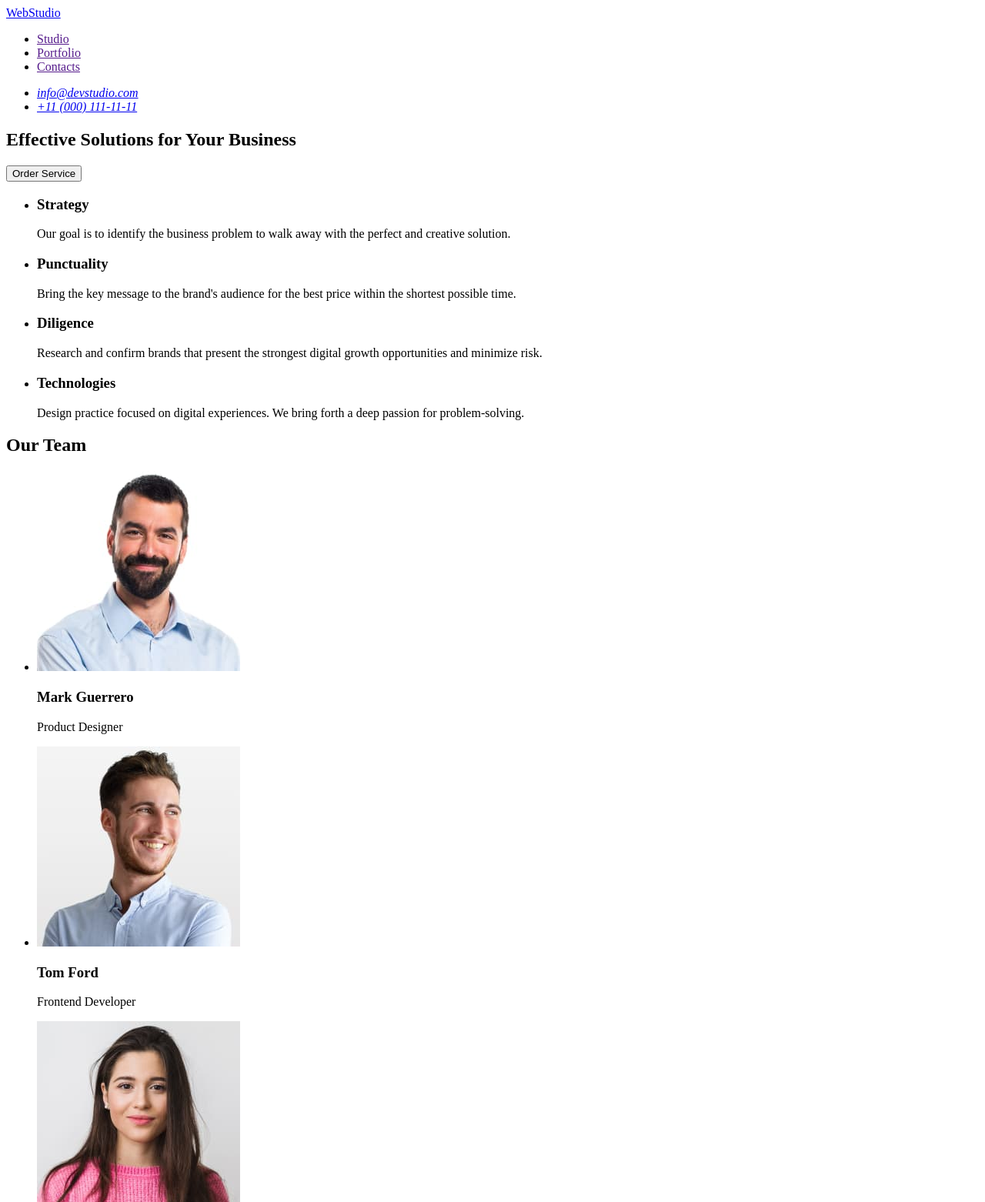
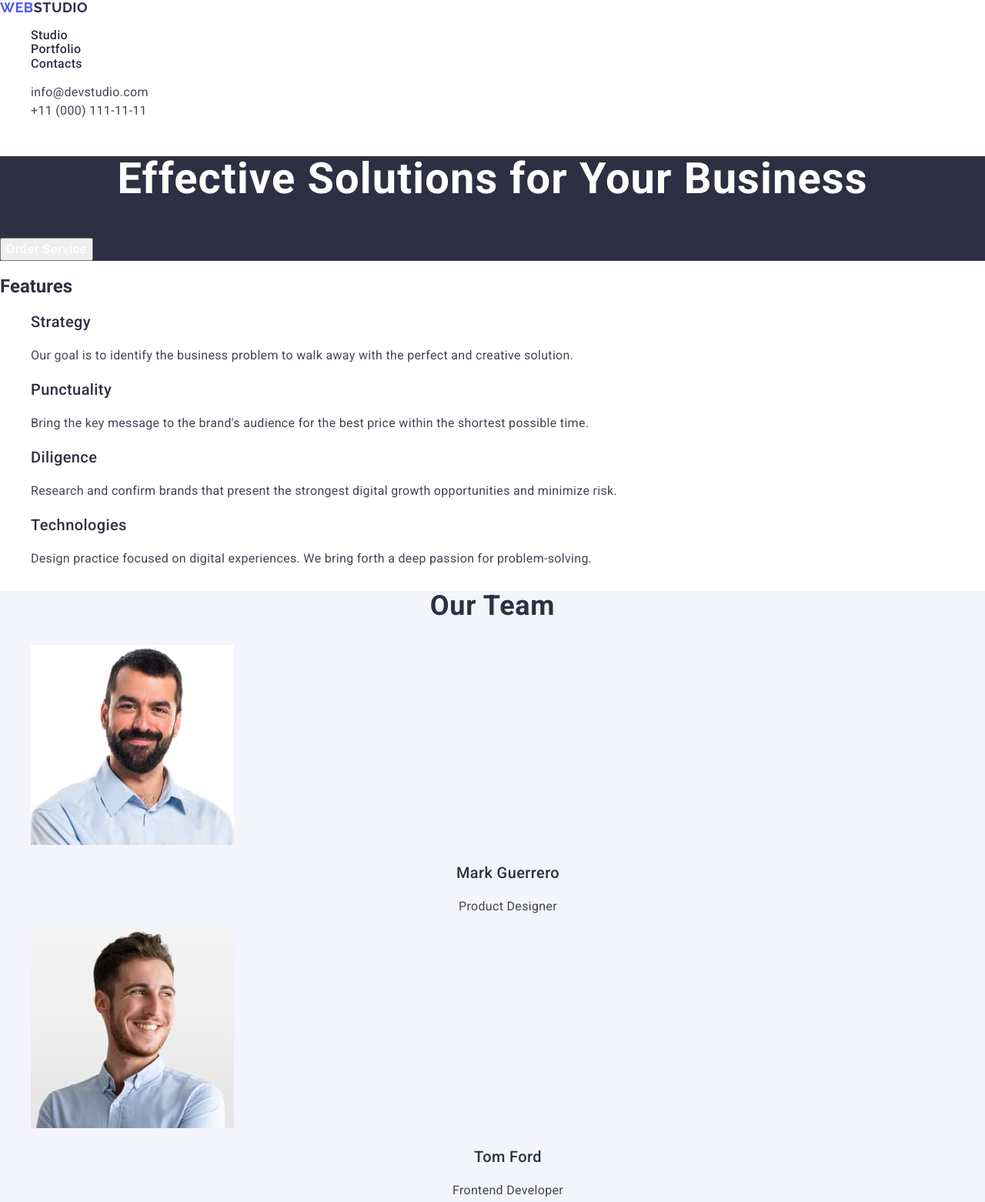
Before and after one commit to Mikosid/goit-markup-hw-02, a plain HTML site: page index.html in a window 1280 px wide. Shown: the top 1562 px of the page at 77% size. Drawn offline with nearby package versions, Linux system fonts and the light colour scheme.

Commit message:
goit-markup-hw-02

```diff
--- /dev/null
+++ b/css/style.css
@@ -0,0 +1,248 @@
+body {
+  font-family: "Roboto", sans-serif;
+  color: #2e2f42;
+  background-color: #fff;
+}
+
+ul {
+  list-style-type: none;
+}
+
+a {
+  text-decoration: none;
+}
+
+/* ===============HEADER=============== */
+
+.header-logo {
+  color: #2e2f42;
+  font-family: Raleway;
+  font-size: 18px;
+  font-weight: 700;
+  line-height: 1.16;
+  letter-spacing: 0.03em;
+  text-transform: uppercase;
+}
+
+.header-logo-color {
+  color: #4d5ae5;
+}
+
+.header-menu-link {
+  color: #2e2f42;
+  font-size: 16px;
+  font-weight: 500;
+  line-height: 1.15;
+  letter-spacing: 0.02em;
+}
+
+.header-menu-link:hover,
+.header-menu-link:focus {
+  color: #404bbf;
+}
+
+.header-address {
+}
+
+.header-address-list {
+}
+
+.header-address-item {
+}
+
+.header-address-link {
+  color: #434455;
+  font-size: 16px;
+  font-style: normal;
+  font-weight: 400;
+  line-height: 1.5;
+  letter-spacing: 0.02em;
+}
+
+.header-address-link:hover,
+.header-address-link:focus {
+  color: #404bbf;
+}
+
+/* ============================== */
+
+/* =============MAIN============== */
+
+.main-business {
+  background-color: #2e2f42;
+}
+
+.main-business-title {
+  color: #fff;
+  text-align: center;
+  font-size: 56px;
+  line-height: 1.07;
+  letter-spacing: 0.02em;
+}
+
+.main-business-btn {
+  color: #fff;
+  font-family: inherit;
+  font-size: 16px;
+  font-weight: 500;
+  line-height: 1.5;
+  letter-spacing: 0.04em;
+}
+
+.main-business-btn {
+  cursor: pointer;
+}
+
+.visually-hidden {
+  position: absolute;
+  width: 1px;
+  height: 1px;
+  margin: -1px;
+  border: 0;
+  padding: 0;
+
+  white-space: nowrap;
+  clip-path: inset(100%);
+  clip: rect(0 0 0 0);
+  overflow: hidden;
+}
+
+/* =========================== */
+
+/* =============FEATURES============== */
+
+.features {
+}
+
+.features-list {
+}
+
+.features-item {
+}
+
+.features-subtitle {
+  font-size: 20px;
+  font-weight: 500;
+  line-height: 1.2;
+  letter-spacing: 0.02em;
+}
+
+.features-item-text {
+  color: #434455;
+  font-size: 16px;
+  line-height: 1.5;
+  letter-spacing: 0.02em;
+}
+
+/* ============================== */
+
+/* ==============OUR TEAM================ */
+
+.our-team {
+}
+
+.our-team-title {
+  text-align: center;
+  font-size: 36px;
+  line-height: 1.11;
+  letter-spacing: 0.02em;
+  text-transform: capitalize;
+}
+
+.our-team-list {
+}
+
+.our-team-item {
+}
+
+.our-team-picture {
+}
+
+.our-team-subtitle {
+  text-align: center;
+  font-size: 20px;
+  font-weight: 500;
+  line-height: 1.2;
+  letter-spacing: 0.02em;
+}
+
+.our-team-text {
+  color: #434455;
+  text-align: center;
+  font-size: 16px;
+  line-height: 1.5;
+  letter-spacing: 0.02em;
+}
+
+.our-team {
+  background: #f4f4fd;
+}
+
+/* ============================== */
+
+/* ==============OUR PORTFOLIO================ */
+
+.portfolio {
+}
+
+.portfolio-title {
+  text-align: center;
+  font-size: 36px;
+  line-height: 1.11;
+  letter-spacing: 0.02em;
+  text-transform: capitalize;
+}
+
+.portfolio-list {
+}
+
+.portfolio-item {
+}
+
+.portfolio-picture {
+}
+
+.portfolio-subtitle {
+  font-size: 20px;
+  font-weight: 500;
+  line-height: 1.2;
+  letter-spacing: 0.02em;
+}
+
+.portfolio-text {
+  color: #434455;
+  font-size: 16px;
+  line-height: 1.5;
+  letter-spacing: 0.02em;
+}
+
+/* ============================== */
+
+/* ===============FOOTER=============== */
+
+.footer {
+  background: #2e2f42;
+}
+
+.footer-logo {
+  color: #f4f4fd;
+  font-family: Raleway;
+  font-size: 18px;
+  font-weight: 700;
+  line-height: 1.16;
+  letter-spacing: 0.03;
+  text-transform: uppercase;
+}
+
+.footer-logo-color {
+  color: #4d5ae5;
+}
+
+.footer-text {
+  color: #f4f4fd;
+  font-size: 16px;
+  line-height: 1.5;
+  letter-spacing: 0.02em;
+}
+
+/* ============================== */
--- a/index.html
+++ b/index.html
@@ -5,98 +5,158 @@
     <meta charset="UTF-8" />
     <meta name="viewport" content="width=device-width, initial-scale=1.0" />
     <title>Web Studio</title>
+    <link rel="stylesheet" href="https://cdn.jsdelivr.net/npm/modern-normalize@2.0.0/modern-normalize.min.css" />
+    <link rel="preconnect" href="https://fonts.googleapis.com" />
+    <link rel="preconnect" href="https://fonts.gstatic.com" crossorigin />
+    <link href="https://fonts.googleapis.com/css2?family=Raleway:wght@700&family=Roboto:wght@400;500;700&display=swap"
+        rel="stylesheet" />
+    <link rel="stylesheet" href="./css/style.css" />
 </head>
 
 <body>
-    <header>
-        <nav>
-            <a href="./index.html">WebStudio</a>
-            <ul>
+    <header class="header">
+        <nav class="header-navigation">
+            <a class="header-logo" href="./index.html"><span class="header-logo-color">Web</span>Studio</a>
+            <ul class="header-menu-list">
                 <li>
-                    <a href="">Studio</a>
+                    <a class="header-menu-link" href="">Studio</a>
                 </li>
                 <li>
-                    <a href="">Portfolio</a>
+                    <a class="header-menu-link" href="">Portfolio</a>
                 </li>
                 <li>
-                    <a href="">Contacts</a>
+                    <a class="header-menu-link" href="">Contacts</a>
                 </li>
             </ul>
         </nav>
-        <address>
-            <ul>
-                <li><a href="mailto:info@devstudio.com">info@devstudio.com</a></li>
-                <li><a href="tel:+110001111111">+11 (000) 111-11-11</a></li>
+
+        <address class="header-address">
+            <ul class="header-address-list">
+                <li class="header-address-item">
+                    <a class="header-address-link" href="mailto:info@devstudio.com">info@devstudio.com</a>
+                </li>
+                <li class="header-address-item">
+                    <a class="header-address-link" href="tel:+110001111111">+11 (000) 111-11-11</a>
+                </li>
             </ul>
         </address>
     </header>
-    <main>
-        <section>
-            <h1>Effective Solutions for Your Business</h1>
-            <button type="button">Order Service</button>
+
+    <main class="main">
+        <section class="main-business">
+            <h1 class="main-business-title">
+                Effective Solutions for Your Business
+            </h1>
+            <button type="button" class="main-business-btn">Order Service</button>
         </section>
-        <section>
-            <h2 hidden>Features</h2>
-            <ul>
-                <li>
-                    <h3>Strategy</h3>
-                    <p>
+        <section class="features">
+            <h2 class=".visually-hidden">Features</h2>
+            <ul class="features-list">
+                <li class="features-item">
+                    <h3 class="features-subtitle">Strategy</h3>
+                    <p class="features-item-text">
                         Our goal is to identify the business problem to walk away with the
                         perfect and creative solution.
                     </p>
                 </li>
-                <li>
-                    <h3>Punctuality</h3>
-                    <p>
+                <li class="features-item">
+                    <h3 class="features-subtitle">Punctuality</h3>
+                    <p class="features-item-text">
                         Bring the key message to the brand's audience for the best price
                         within the shortest possible time.
                     </p>
                 </li>
-                <li>
-                    <h3>Diligence</h3>
-                    <p>
+                <li class="features-item">
+                    <h3 class="features-subtitle">Diligence</h3>
+                    <p class="features-item-text">
                         Research and confirm brands that present the strongest digital
                         growth opportunities and minimize risk.
                     </p>
                 </li>
-                <li>
-                    <h3>Technologies</h3>
-                    <p>
+                <li class="features-item">
+                    <h3 class="features-subtitle">Technologies</h3>
+                    <p class="features-item-text">
                         Design practice focused on digital experiences. We bring forth a
                         deep passion for problem-solving.
                     </p>
                 </li>
             </ul>
         </section>
-        <section>
-            <h2>Our Team</h2>
-            <ul>
-                <li>
-                    <img src="./images/our-team-img-1.jpg" alt="Mark Guerrero" width="264" height="260" />
-                    <h3>Mark Guerrero</h3>
-                    <p>Product Designer</p>
+        <section class="our-team">
+            <h2 class="our-team-title">Our Team</h2>
+            <ul class="our-team-list">
+                <li class="our-team-item">
+                    <img class="our-team-picture" src="./images/our-team-img-1.jpg" alt="Mark Guerrero" width="264"
+                        height="260" />
+                    <h3 class="our-team-subtitle">Mark Guerrero</h3>
+                    <p class="our-team-text">Product Designer</p>
                 </li>
-                <li>
-                    <img src="./images/our-team-img-2.jpg" alt="Tom Ford" width="264" height="260" />
-                    <h3>Tom Ford</h3>
-                    <p>Frontend Developer</p>
+                <li class="our-team-item">
+                    <img class="our-team-picture" src="./images/our-team-img-2.jpg" alt="Tom Ford" width="264"
+                        height="260" />
+                    <h3 class="our-team-subtitle">Tom Ford</h3>
+                    <p class="our-team-text">Frontend Developer</p>
                 </li>
-                <li>
-                    <img src="./images/our-team-img-3.jpg" alt="Camila Garcia" width="264" height="260" />
-                    <h3>Camila Garcia</h3>
-                    <p>Marketing</p>
+                <li class="our-team-item">
+                    <img class="our-team-picture" src="./images/our-team-img-3.jpg" alt="Camila Garcia" width="264"
+                        height="260" />
+                    <h3 class="our-team-subtitle">Camila Garcia</h3>
+                    <p class="our-team-text">Marketing</p>
                 </li>
-                <li>
-                    <img src="./images/our-team-img-4.jpg" alt="Daniel Wilson" width="264" height="260" />
-                    <h3>Daniel Wilson</h3>
-                    <p>UI Designer</p>
+                <li class="our-team-item">
+                    <img class="our-team-picture" src="./images/our-team-img-4.jpg" alt="Daniel Wilson" width="264"
+                        height="260" />
+                    <h3 class="our-team-subtitle">Daniel Wilson</h3>
+                    <p class="our-team-text">UI Designer</p>
+                </li>
+            </ul>
+        </section>
+        <section class="portfolio">
+            <h2 class="portfolio-title">Our Portfolio</h2>
+            <ul class="portfolio-list">
+                <li class="portfolio-item">
+                    <img class="portfolio-picture" src="./images/banking-app.jpg" alt="Mark Guerrero" width="360"
+                        height="300" />
+                    <h3 class="portfolio-subtitle">Banking App</h3>
+                    <p class="portfolio-text">App</p>
+                </li>
+                <li class="portfolio-item">
+                    <img class="portfolio-picture" src="./images/cashless-payment.jpg" alt="Tom Ford" width="360"
+                        height="300" />
+                    <h3 class="portfolio-subtitle">Cashless Payment</h3>
+                    <p class="portfolio-text">Marketing</p>
+                </li>
+                <li class="portfolio-item">
+                    <img class="portfolio-picture" src="./images/meditation-app.jpg" alt="Camila Garcia" width="360"
+                        height="300" />
+                    <h3 class="portfolio-subtitle">Meditation App</h3>
+                    <p class="portfolio-text">App</p>
+                </li>
+                <li class="portfolio-item">
+                    <img class="portfolio-picture" src="./images/taxi-service.jpg" alt="Camila Garcia" width="360"
+                        height="300" />
+                    <h3 class="portfolio-subtitle">Taxi Service</h3>
+                    <p class="portfolio-text">Marketing</p>
+                </li>
+                <li class="portfolio-item">
+                    <img class="portfolio-picture" src="./images/screen-illustrations.jpg" alt="Camila Garcia"
+                        width="360" height="300" />
+                    <h3 class="portfolio-subtitle">Screen Illustrations</h3>
+                    <p class="portfolio-text">Design</p>
+                </li>
+                <li class="portfolio-item">
+                    <img class="portfolio-picture" src="./images/online-courses.jpg" alt="Daniel Wilson" width="360"
+                        height="300" />
+                    <h3 class="portfolio-subtitle">Online Courses</h3>
+                    <p class="portfolio-text">Marketing</p>
                 </li>
             </ul>
         </section>
     </main>
-    <footer>
-        <a href="./index.html">WebStudio</a>
-        <p>
+
+    <footer class="footer">
+        <a class="footer-logo" href="./index.html"><span class="footer-logo-color">Web</span>Studio</a>
+        <p class="footer-text">
             Increase the flow of customers and sales for your business with digital
             marketing & growth solutions.
         </p>
```
Also changed, not shown: images/banking-app.jpg (added), images/cashless-payment.jpg (added), images/meditation-app.jpg (added), images/online-courses.jpg (added), images/screen-illustrations.jpg (added), images/taxi-service.jpg (added).
